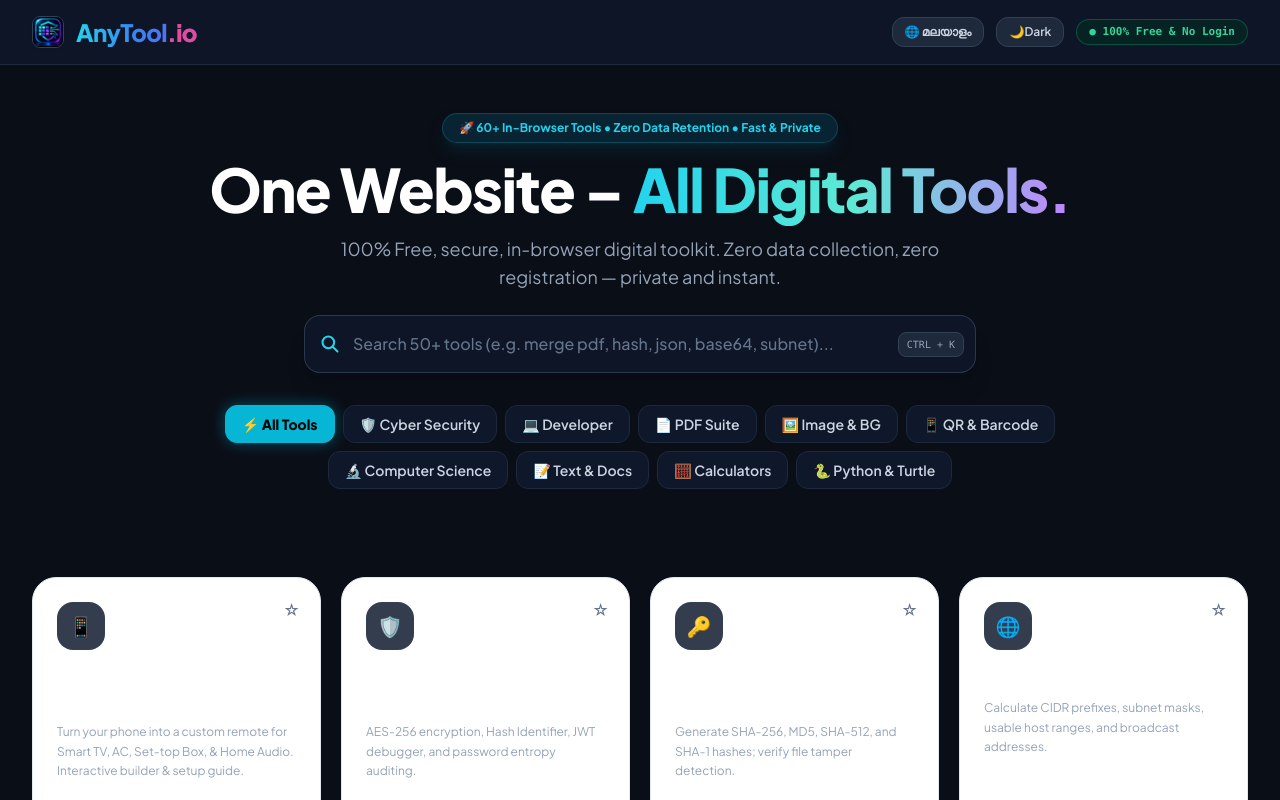
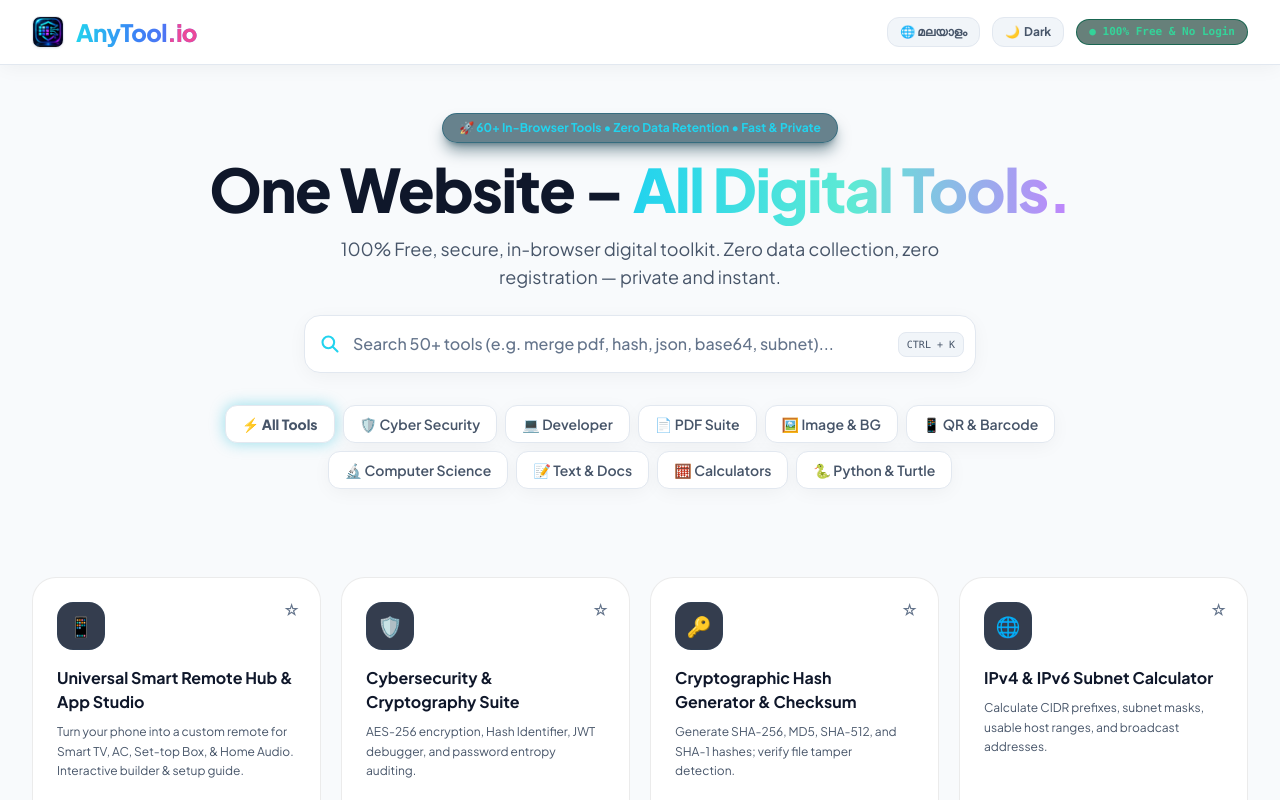
Before and after one commit to Aslam899-atk/anytool, a website: page public/index.html in a window 1280 px wide. Both pictures are taken after a click on the button "☀️ Light". Shown: the top 800 px of the page. Drawn offline with nearby package versions, Linux system fonts and the light colour scheme.

Commit message:
Fix Light/Dark theme switching engine and Google sign-in auth flow

```diff
--- a/public/css/theme.css
+++ b/public/css/theme.css
@@ -1,9 +1,11 @@
-/* AnyTool.io - Developer-grade Theme & Styling */
-:root {
+/* AnyTool.io - Dynamic Light & Dark Theme System */
+
+/* Dark Mode Variables (Default) */
+:root, [data-theme="dark"] {
   --bg-primary: #0a0e17;
-  --bg-secondary: #111827;
-  --bg-card: #161f30;
-  --bg-card-hover: #1c273c;
+  --bg-secondary: #0f172a;
+  --bg-card: #131c2e;
+  --bg-card-hover: #1e293b;
   --border-color: rgba(255, 255, 255, 0.08);
   --border-color-hover: rgba(56, 189, 248, 0.4);
   --text-primary: #f8fafc;
@@ -16,29 +18,109 @@
   --accent-emerald: #10b981;
   --accent-amber: #f59e0b;
   --accent-rose: #f43f5e;
+  --nav-bg: rgba(15, 23, 42, 0.9);
 }
 
+/* Light Mode Variables */
 [data-theme="light"] {
   --bg-primary: #f8fafc;
   --bg-secondary: #ffffff;
   --bg-card: #ffffff;
   --bg-card-hover: #f1f5f9;
-  --border-color: #e2e8f0;
-  --border-color-hover: #93c5fd;
+  --border-color: rgba(0, 0, 0, 0.08);
+  --border-color-hover: rgba(14, 165, 233, 0.5);
   --text-primary: #0f172a;
-  --text-secondary: #475569;
-  --text-muted: #94a3b8;
+  --text-secondary: #334155;
+  --text-muted: #64748b;
+  --accent-cyan: #0284c7;
+  --accent-blue: #2563eb;
+  --accent-indigo: #4f46e5;
+  --accent-purple: #7c3aed;
+  --accent-emerald: #059669;
+  --accent-amber: #d97706;
+  --accent-rose: #e11d48;
+  --nav-bg: rgba(255, 255, 255, 0.92);
 }
 
-body {
-  background-color: var(--bg-primary);
-  color: var(--text-primary);
+/* Base Body Application */
+html, body {
   font-family: 'Plus Jakarta Sans', -apple-system, BlinkMacSystemFont, 'Segoe UI', Roboto, sans-serif;
   transition: background-color 0.25s ease, color 0.25s ease;
 }
 
-.font-mono {
-  font-family: 'JetBrains Mono', monospace;
+[data-theme="dark"] body {
+  background-color: #0a0e17 !important;
+  color: #f8fafc !important;
+}
+
+[data-theme="light"] body {
+  background-color: #f8fafc !important;
+  color: #0f172a !important;
+}
+
+/* Light Theme Component Overrides */
+[data-theme="light"] nav {
+  background-color: rgba(255, 255, 255, 0.92) !important;
+  border-bottom: 1px solid rgba(0, 0, 0, 0.08) !important;
+}
+
+[data-theme="light"] footer {
+  background-color: #f1f5f9 !important;
+  border-top-color: #e2e8f0 !important;
+  color: #64748b !important;
+}
+
+[data-theme="light"] footer .text-white {
+  color: #0f172a !important;
+}
+
+[data-theme="light"] .bg-slate-900\/90,
+[data-theme="light"] .bg-slate-900\/80,
+[data-theme="light"] .bg-slate-900\/60,
+[data-theme="light"] .bg-slate-900 {
+  background-color: #ffffff !important;
+  border-color: #e2e8f0 !important;
+  box-shadow: 0 4px 20px -2px rgba(0, 0, 0, 0.05);
+}
+
+[data-theme="light"] .bg-slate-950,
+[data-theme="light"] .bg-slate-950\/80,
+[data-theme="light"] .bg-slate-950\/90,
+[data-theme="light"] .bg-slate-950\/60 {
+  background-color: #f8fafc !important;
+  border-color: #e2e8f0 !important;
+}
+
+[data-theme="light"] .bg-slate-800,
+[data-theme="light"] .bg-slate-800\/50,
+[data-theme="light"] .bg-slate-800\/80 {
+  background-color: #f1f5f9 !important;
+  border-color: #cbd5e1 !important;
+  color: #334155 !important;
+}
+
+[data-theme="light"] .text-slate-100,
+[data-theme="light"] .text-slate-200,
+[data-theme="light"] .text-white {
+  color: #0f172a !important;
+}
+
+[data-theme="light"] .text-slate-400,
+[data-theme="light"] .text-slate-300 {
+  color: #475569 !important;
+}
+
+[data-theme="light"] .border-slate-800,
+[data-theme="light"] .border-slate-700 {
+  border-color: #e2e8f0 !important;
+}
+
+[data-theme="light"] input,
+[data-theme="light"] textarea,
+[data-theme="light"] select {
+  background-color: #ffffff !important;
+  color: #0f172a !important;
+  border-color: #cbd5e1 !important;
 }
 
 /* Glassmorphism & Cyber Card Glow */
@@ -53,6 +135,10 @@ body {
   border-color: var(--border-color-hover);
   transform: translateY(-2px);
   box-shadow: 0 12px 30px -10px rgba(6, 182, 212, 0.15);
+}
+
+.font-mono {
+  font-family: 'JetBrains Mono', monospace;
 }
 
 /* Custom Scrollbars */
@@ -73,7 +159,7 @@ body {
 
 /* Command Palette Overlay */
 .cmd-modal-backdrop {
-  background: rgba(10, 14, 23, 0.75);
+  background: rgba(10, 14, 23, 0.85);
   backdrop-filter: blur(8px);
 }
 
--- a/public/js/core.js
+++ b/public/js/core.js
@@ -5,29 +5,39 @@
  */
 
 const AnyTool = {
-  // --- 1. THEME MANAGER ---
+  // --- 1. THEME MANAGER (Light & Dark Theme Engine) ---
+  currentTheme: localStorage.getItem('anytool_theme') || 'dark',
+
   initTheme() {
-    const savedTheme = localStorage.getItem('anytool_theme') || 'dark';
-    document.documentElement.setAttribute('data-theme', savedTheme);
-    this.updateThemeIcons(savedTheme);
+    this.applyTheme(this.currentTheme);
   },
 
   toggleTheme() {
-    const current = document.documentElement.getAttribute('data-theme') || 'dark';
-    const next = current === 'dark' ? 'light' : 'dark';
-    document.documentElement.setAttribute('data-theme', next);
-    localStorage.setItem('anytool_theme', next);
-    this.updateThemeIcons(next);
-    this.showToast(`Switched to ${next} mode`, 'info');
+    const nextTheme = this.currentTheme === 'dark' ? 'light' : 'dark';
+    this.setTheme(nextTheme);
+  },
+
+  setTheme(theme) {
+    this.currentTheme = theme;
+    localStorage.setItem('anytool_theme', theme);
+    this.applyTheme(theme);
+    this.showToast(theme === 'dark' ? 'Switched to Dark Theme 🌙' : 'Switched to Light Theme ☀️', 'info');
+  },
+
+  applyTheme(theme) {
+    document.documentElement.setAttribute('data-theme', theme);
+    this.updateThemeIcons(theme);
   },
 
   updateThemeIcons(theme) {
-    const btns = document.querySelectorAll('.theme-toggle-btn');
-    btns.forEach(btn => {
-      btn.innerHTML = theme === 'dark' ? '☀️ <span class="hidden sm:inline text-xs font-semibold">Light</span>' : '🌙 <span class="hidden sm:inline text-xs font-semibold">Dark</span>';
+    document.querySelectorAll('.theme-toggle-btn').forEach(btn => {
+      if (theme === 'light') {
+        btn.innerHTML = '<span>🌙</span><span class="hidden sm:inline">Dark</span>';
+      } else {
+        btn.innerHTML = '<span>☀️</span><span class="hidden sm:inline">Light</span>';
+      }
     });
   },
-
   // --- 2. BILINGUAL SUPPORT (EN & ML) ---
   currentLang: localStorage.getItem('anytool_lang') || 'en',
 
@@ -649,16 +659,16 @@ AnyTool.Auth = {
               <path fill="#FBBC05" d="M5.84 14.09c-.22-.66-.35-1.36-.35-2.09s.13-1.43.35-2.09V7.06H2.18C1.43 8.55 1 10.22 1 12s.43 3.45 1.18 4.94l2.85-2.22.81-.63z"/>
               <path fill="#EA4335" d="M12 5.38c1.62 0 3.06.56 4.21 1.64l3.15-3.15C17.45 2.09 14.97 1 12 1 7.7 1 3.99 3.47 2.18 7.06l3.66 2.84c.87-2.6 3.3-4.52 6.16-4.52z"/>
             </svg>
-            <span id="googleBtnLabel">Sign in with Google</span>
+            <span id="googleBtnLabel">Sign in with Google Account</span>
           </button>
         </div>
 
-        <!-- Google Account Prompt Form (Only shown if Google Cloud Client ID is pending setup) -->
-        <div id="googleEmailFallback" class="hidden pt-3 border-t border-slate-800 space-y-2">
-          <p class="text-[11px] text-cyan-400 text-center font-medium">Enter your Google Account to connect:</p>
+        <!-- Google Account Direct Form (Always available and reliable) -->
+        <div id="googleEmailFallback" class="pt-3 border-t border-slate-800 space-y-2">
+          <p class="text-[11px] text-cyan-400 text-center font-medium">Or enter your Google / Gmail account directly:</p>
           <div class="flex items-center space-x-2">
-            <input id="googleEmailInput" type="email" placeholder="yourname@gmail.com" class="flex-grow bg-slate-950 border border-slate-700 rounded-xl px-3 py-2 text-xs text-white focus:outline-none focus:border-cyan-500">
-            <button onclick="AnyTool.Auth.submitGoogleEmail()" class="bg-cyan-500 hover:bg-cyan-400 text-black font-bold px-3 py-2 rounded-xl text-xs transition">Connect</button>
+            <input id="googleEmailInput" type="email" placeholder="yourname@gmail.com" onkeydown="if(event.key==='Enter') AnyTool.Auth.submitGoogleEmail()" class="flex-grow bg-slate-950 border border-slate-700 rounded-xl px-3 py-2 text-xs text-white focus:outline-none focus:border-cyan-500">
+            <button onclick="AnyTool.Auth.submitGoogleEmail()" class="bg-cyan-500 hover:bg-cyan-400 text-black font-bold px-3 py-2 rounded-xl text-xs transition">Sign In</button>
           </div>
         </div>
 
```
